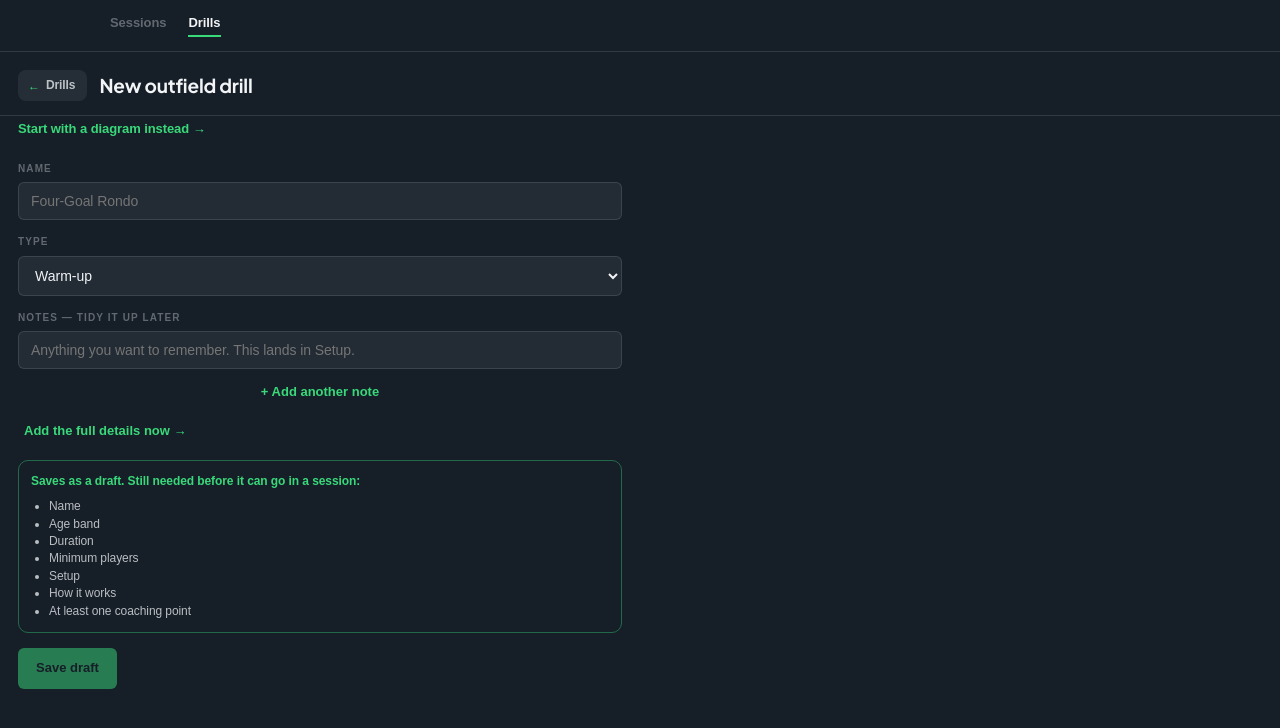
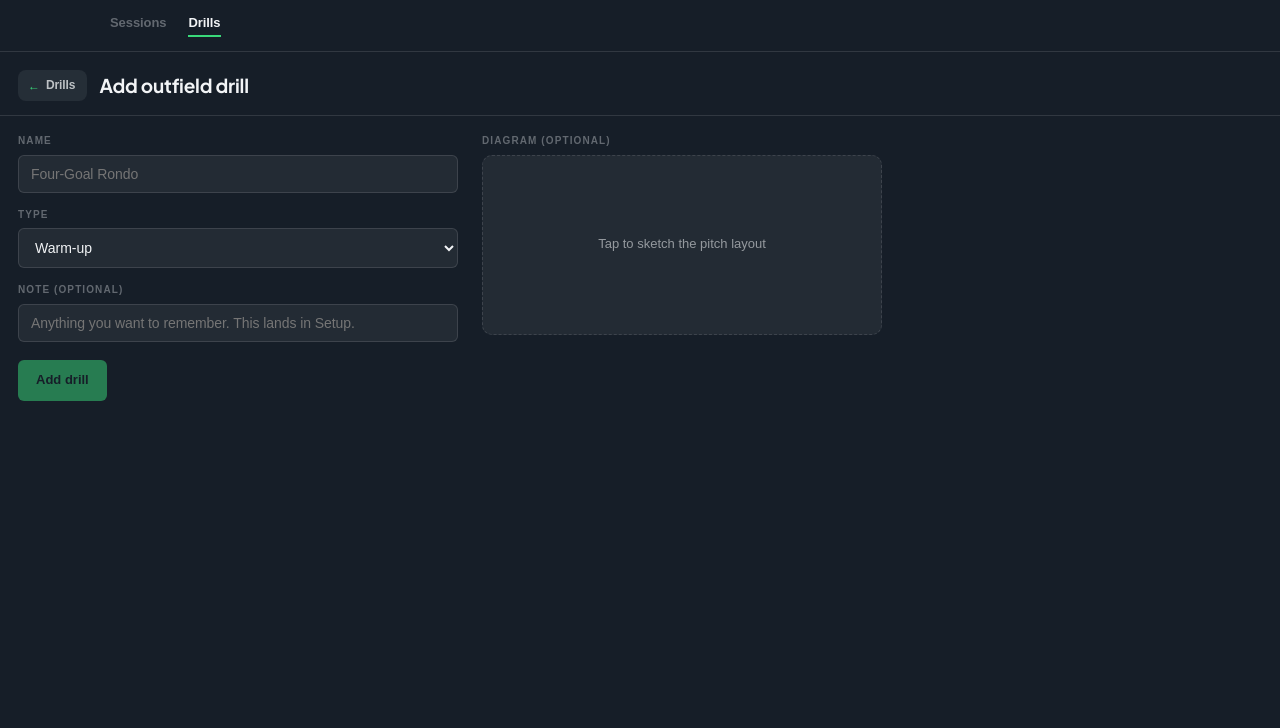
Before and after one commit to tplow01/TP_Drills, a Next.js app: page /drills/new in a window 1280 px wide. Shown: the top 728 px of the page. Built offline with nearby package versions, Linux system fonts and the light colour scheme; a web font is replaced by a local one.

Commit message:
feat: swap /drills/new to the minimal AddDrillForm

```diff
--- a/src/app/drills/new/page.tsx
+++ b/src/app/drills/new/page.tsx
@@ -1,30 +1,23 @@
-import { DrillForm } from '@/components/drills/DrillForm'
+import { AddDrillForm } from '@/components/drills/AddDrillForm'
 import { ScreenHeader } from '@/components/ui/ScreenHeader'
-import { Button } from '@/components/ui/Button'
 import type { Library } from '@/lib/types'
 
 export default async function NewDrillPage({
   searchParams,
 }: {
-  searchParams: Promise<{ library?: string; mode?: string }>
+  searchParams: Promise<{ library?: string }>
 }) {
   const params = await searchParams
   const library: Library = params.library === 'goalkeeping' ? 'goalkeeping' : 'outfield'
-  const mode = params.mode === 'full' ? 'full' : 'quick'
 
   return (
     <main>
       <ScreenHeader
-        title={library === 'outfield' ? 'New outfield drill' : 'New goalkeeping drill'}
+        title={library === 'outfield' ? 'Add outfield drill' : 'Add goalkeeping drill'}
         backHref="/drills"
         backLabel="Drills"
       />
-      <div style={{ padding: '0 18px 4px' }}>
-        <Button variant="ghost" href={`/drills/new/diagram?library=${library}`}>
-          Start with a diagram instead →
-        </Button>
-      </div>
-      <DrillForm library={library} initial={null} mode={mode} />
+      <AddDrillForm library={library} />
     </main>
   )
 }
```
